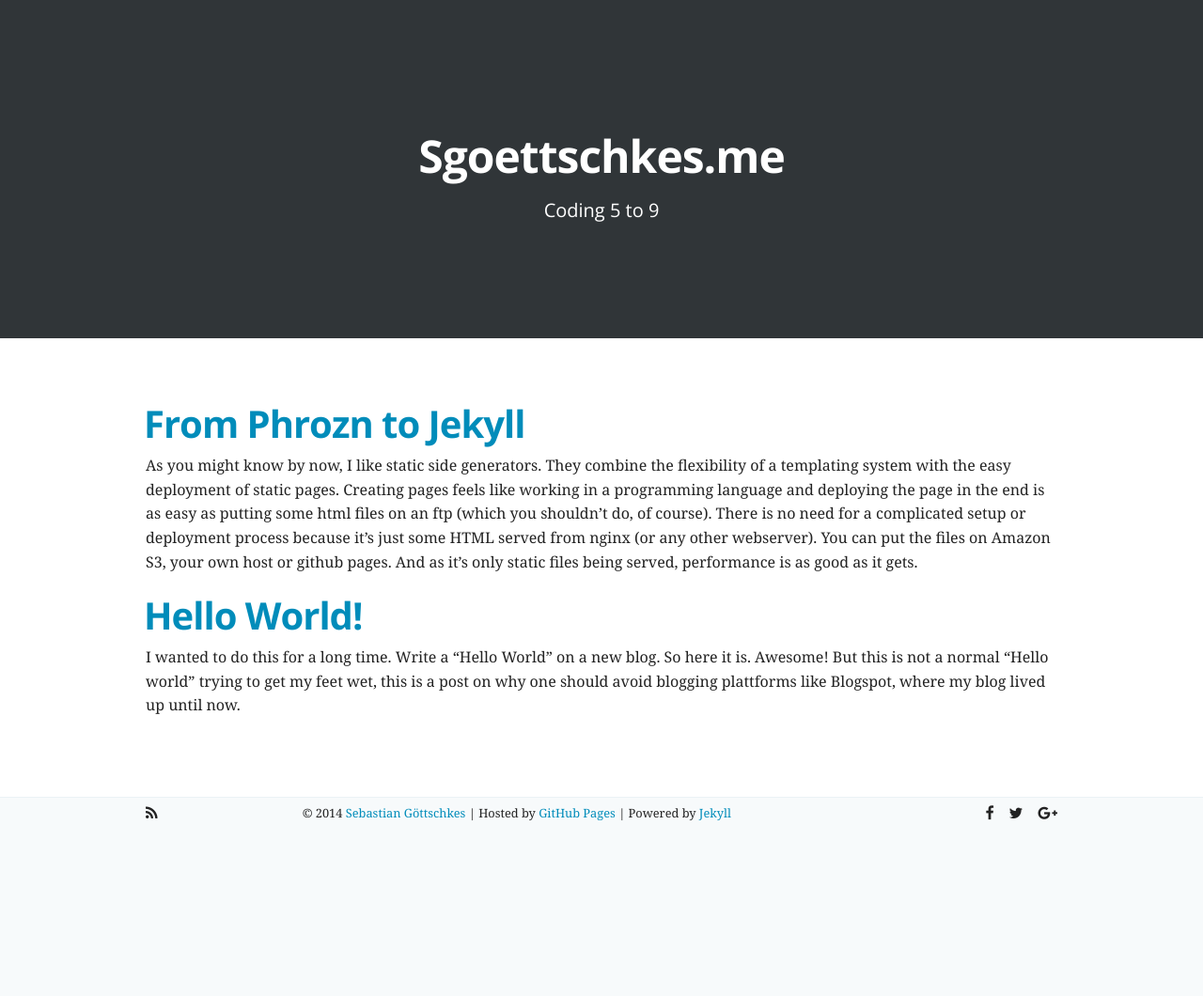
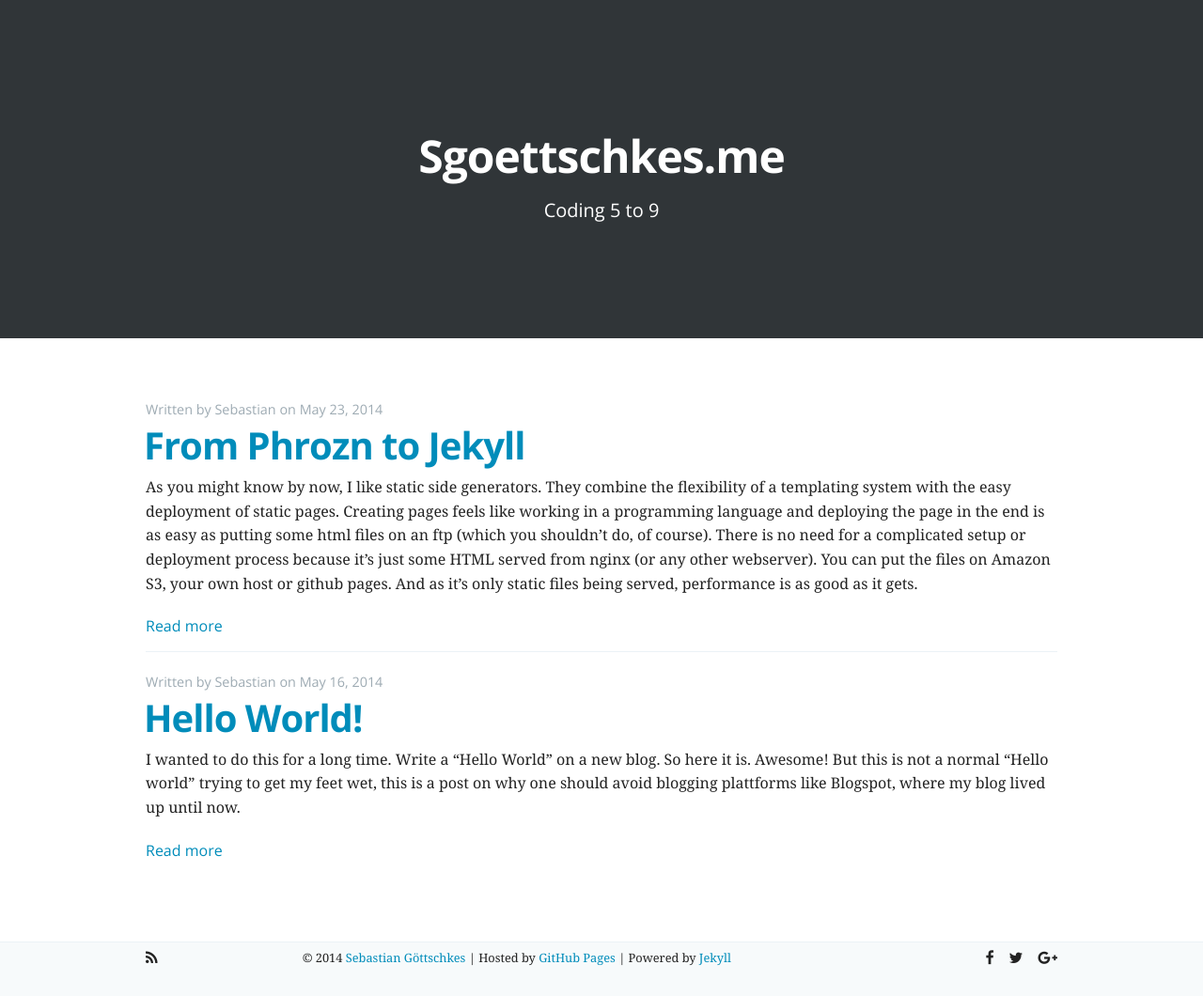
Before and after one commit to Sgoettschkes/sgoettschkes.github.io, a Jekyll site: the page built from index.html, in a window 1280 px wide. Shown: the whole page at 94% size. Built offline with Jekyll 4.4.1, drawn with Linux system fonts in a browser that asks for light colours; nearby versions of some CDN libraries; before the commit the page ends 906 px from its top, so only the background shows below that.

Commit message:
Adding a "Read more" link and finetuning layout of pre-headline

```diff
--- a/_layouts/post.html
+++ b/_layouts/post.html
@@ -4,7 +4,7 @@ layout: default
 <div class="row">
     <div class="large-12 columns" role="content">
         <article>
-            <span>Written by {{ page.author }}  on {{ page.date | date: "%b %-d, %Y" }}</span>
+            <p class="pre-headline">Written by {{ page.author }}  on {{ page.date | date: "%b %-d, %Y" }}</p>
             <h1>{{ page.title }}</h1>
             {{ content }}
         </article>
--- a/css/main.scss
+++ b/css/main.scss
@@ -101,6 +101,16 @@ $footer-bg: #F7FAFB;
         padding: 2rem 0;
 
         background: #ffffff no-repeat center center;
+
+        article {
+            margin: 0 0 1.25rem 0;
+
+            border-bottom: #EBF2F6 1px solid;
+
+            &:last-child {
+                border-bottom: #FFFFFF 0px solid;
+            }
+        }
     }
 
     footer {
@@ -141,9 +151,22 @@ $footer-bg: #F7FAFB;
         }
     }
 
+    p.pre-headline {
+        margin: 0;
+
+        color: #9EABB3;
+        font-family: $special-font;
+        font-size: 0.9rem;
+    }
+
+    p.read-more {
+        margin: 0 0 0.8rem 0;
+
+        font-family: $special-font;
+    }
 
     p.tagline {
-        font-style: $special-font;
+        font-family: $special-font;
         font-weight: bold;
     }
 
--- a/index.html
+++ b/index.html
@@ -4,7 +4,9 @@ permalink: /
 ---
 {% for post in site.posts %}
     <article>
+        <p class="pre-headline">Written by {{ post.author }}  on {{ post.date | date: "%b %-d, %Y" }}</p>
         <h2><a href="{{ post.url }}">{{ post.title }}</a></h2>
         {{ post.excerpt }}
+        <p class="read-more"><a href="{{ post.url }}">Read more</a></p>
     </article>
 {% endfor %}
```
